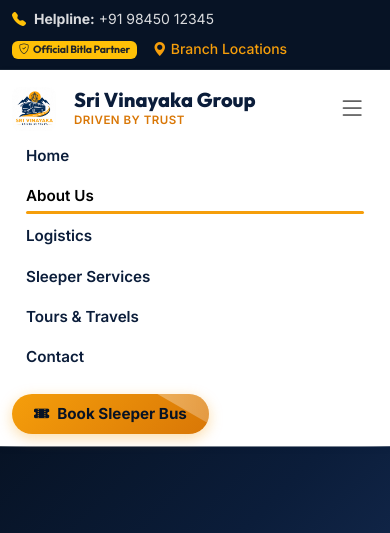
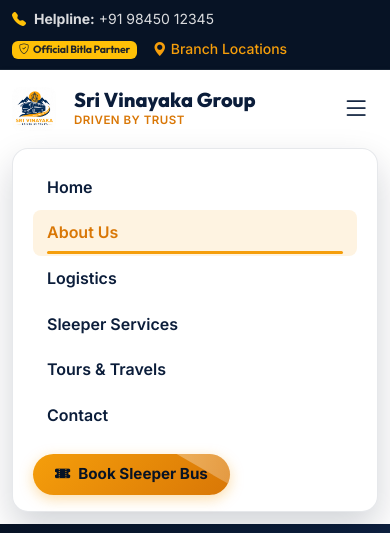
Before and after one commit to Bineesh627/SriVinayakaGroup, a plain HTML site: page about.html in a window 390 px wide. Both pictures are taken after a click on the button "Toggle navigation". Shown: the top 533 px of the page. Drawn offline with nearby package versions, Linux system fonts and the light colour scheme.

Commit message:
feat: add global stylesheet, main JS file, and update navbar component accessibility and styling across all pages

```diff
--- a/about.html
+++ b/about.html
@@ -44,8 +44,8 @@
         </div>
       </a>
 
-      <button class="navbar-toggler border-0 shadow-none" type="button" data-bs-toggle="collapse" data-bs-target="#navbarContent">
-        <i class="bi bi-list fs-1 color-navy"></i>
+      <button class="navbar-toggler border-0 shadow-none" type="button" data-bs-toggle="collapse" data-bs-target="#navbarContent" aria-controls="navbarContent" aria-expanded="false" aria-label="Toggle navigation">
+        <i class="bi bi-list fs-1 text-navy"></i>
       </button>
 
       <div class="collapse navbar-collapse" id="navbarContent">
--- a/assets/css/style.css
+++ b/assets/css/style.css
@@ -717,6 +717,56 @@
   .hero-title { font-size: 2.4rem; }
   .section-padding { padding: 60px 0; }
   .metrics-bar { margin-top: 20px; }
+
+  /* Mobile Navbar Toggler & Icon */
+  .navbar-toggler {
+    padding: 4px 8px;
+    border: none;
+  }
+  .navbar-toggler i, .color-navy {
+    color: var(--navy-main) !important;
+  }
+  .navbar-svg.scrolled .navbar-toggler i {
+    color: #ffffff !important;
+  }
+
+  /* Mobile Dropdown Menu Card */
+  .navbar-collapse {
+    background: #ffffff;
+    border-radius: 16px;
+    padding: 16px 20px;
+    margin-top: 12px;
+    box-shadow: 0 16px 36px rgba(7, 19, 37, 0.18);
+    border: 1px solid rgba(11, 29, 58, 0.1);
+  }
+
+  .navbar-svg.scrolled .navbar-collapse {
+    background: var(--navy-main);
+    border-color: rgba(255, 255, 255, 0.15);
+  }
+
+  .navbar-nav .nav-link {
+    color: var(--navy-main) !important;
+    padding: 10px 14px !important;
+    border-radius: 8px;
+    font-size: 1rem;
+  }
+
+  .navbar-nav .nav-link:hover,
+  .navbar-nav .nav-link.active {
+    background: rgba(245, 158, 11, 0.12);
+    color: var(--gold-hover) !important;
+  }
+
+  .navbar-svg.scrolled .navbar-nav .nav-link {
+    color: rgba(255, 255, 255, 0.9) !important;
+  }
+
+  .navbar-svg.scrolled .navbar-nav .nav-link:hover,
+  .navbar-svg.scrolled .navbar-nav .nav-link.active {
+    background: rgba(245, 158, 11, 0.2);
+    color: var(--gold-main) !important;
+  }
 }
 
 /* ==========================================================================
--- a/assets/js/main.js
+++ b/assets/js/main.js
@@ -14,6 +14,7 @@
   initCounterAnimation();
   initMarqueeTicker();
   initFaqAccordion();
+  initMobileNavbar();
 });
 
 /* ==========================================================================
@@ -472,3 +473,40 @@
     });
   });
 }
+/* ==========================================================================
+   14. Mobile Navigation Toggle & Auto-Close
+   ========================================================================== */
+function initMobileNavbar() {
+  const toggler = document.querySelector('.navbar-toggler');
+  const collapse = document.querySelector('#navbarContent');
+  if (!toggler || !collapse) return;
+
+  toggler.addEventListener('click', (e) => {
+    e.stopPropagation();
+    const isShown = collapse.classList.contains('show');
+    if (isShown) {
+      collapse.classList.remove('show');
+      toggler.setAttribute('aria-expanded', 'false');
+    } else {
+      collapse.classList.add('show');
+      toggler.setAttribute('aria-expanded', 'true');
+    }
+  });
+
+  // Auto-close mobile menu when clicking nav links
+  const navLinks = collapse.querySelectorAll('.nav-link, .btn');
+  navLinks.forEach(link => {
+    link.addEventListener('click', () => {
+      collapse.classList.remove('show');
+      toggler.setAttribute('aria-expanded', 'false');
+    });
+  });
+
+  // Auto-close when clicking outside
+  document.addEventListener('click', (e) => {
+    if (!collapse.contains(e.target) && !toggler.contains(e.target)) {
+      collapse.classList.remove('show');
+      toggler.setAttribute('aria-expanded', 'false');
+    }
+  });
+}
```
Also changed, not shown: contact.html (+2 -2 lines), index.html (+1 -1 lines), logistics.html (+2 -2 lines), sleeper-services.html (+2 -2 lines), tours.html (+2 -2 lines).
